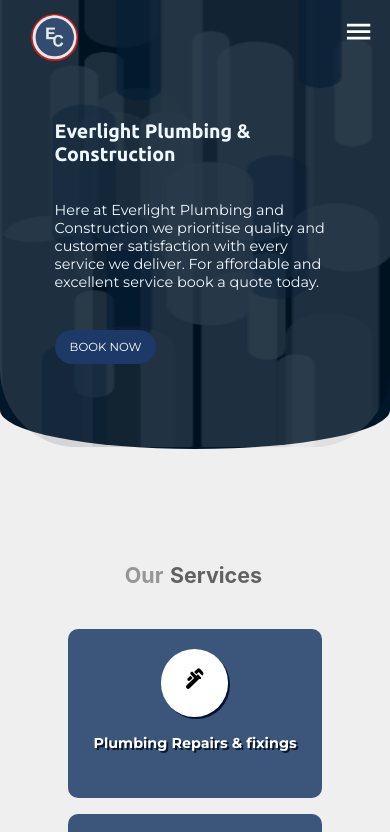
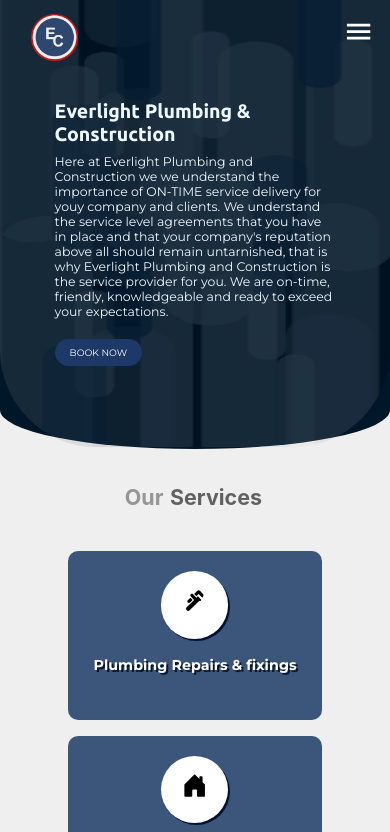
Before and after one commit to ChimiTino/EVERLIGHT, a Next.js app: page / in a window 390 px wide. Shown: the top 832 px of the page. Built offline with nearby package versions, Linux system fonts and the light colour scheme.

Commit message:
first commit

```diff
--- a/Components/Slider/Slider.js
+++ b/Components/Slider/Slider.js
@@ -1,3 +1,4 @@
+/* eslint-disable react/no-unescaped-entities */
 import React, {useState} from 'react'
 import Carousel from 'react-bootstrap/Carousel'
 import { SlideImgs } from './SliderImgs'
@@ -20,7 +21,7 @@ function Slider({setToggle}) {
 
         <div className='header-box'>
             <header className='header-name'>Everlight Plumbing & Construction</header>
-            <p className='header-text'>Here at Everlight Plumbing and Construction we prioritise quality and customer satisfaction with every service we deliver. For affordable and excellent service book a quote today.</p>
+            <p className='header-text'>Here at Everlight Plumbing and Construction we we understand the importance of ON-TIME service delivery for youy company and clients. We understand the service level agreements that you have in place and that your company's reputation above all should remain untarnished, that is why Everlight Plumbing and Construction is the service provider for you. We are on-time, friendly, knowledgeable and ready to exceed your expectations.</p>
 
             <button  className='header-butn' onClick={setToggle}><Link href='#nav'>BOOK NOW </Link><BsIcons.BsFillArrowRightCircleFill className='arrow'/></button>
         </div>
--- a/styles/globals.css
+++ b/styles/globals.css
@@ -785,7 +785,7 @@ color: rgb(255, 255, 255);
 
 }
   .services{
-    margin-top: 40vw;
+    margin-top: 20vw;
   }
   .service-container{
     margin-top:60px;
@@ -832,18 +832,18 @@ height: 75vw;
   }
   .header-butn{
     margin-left: 10%;
-    font-size: 3vw;
-    padding: 10px;
-    margin-top: 10vw;
+    font-size: 2.4vw;
+    padding: 8px;
+    margin-top: 5vw;
     padding-left: 15px;
     padding-right: 15px;
 
   }
   .header-name{
 font-size: 5vw;
-margin-top:20px;
+margin-top:-5vw;
 text-align: left;
-margin-bottom: 9vw;
+margin-bottom: 2vw;
 width:80%;
 margin-left: 10%;
   }
@@ -861,10 +861,10 @@ margin-left: 10%;
   display: none;
  }
   .header-text{
-    margin-top: 10px;
+    margin-top: 0px;
     width:80%;
     margin-left: 10%;
-    font-size: 3.7vw;
+    font-size: 3.2vw;
   }
   .backgoundImg{
     position: absolute;
@@ -919,10 +919,10 @@ display:none;
     position: absolute;
     width: 100%;
     height: 120vw;
-    border-bottom-left-radius: 20vw;
-    border-bottom-right-radius: 20vw;
+    border-bottom-left-radius: 25vw;
+    border-bottom-right-radius: 25vw;
     margin-top: -20%;
-    opacity: 0.2;
+    opacity: 0.15;
     z-index: 1;
   }
 
```
